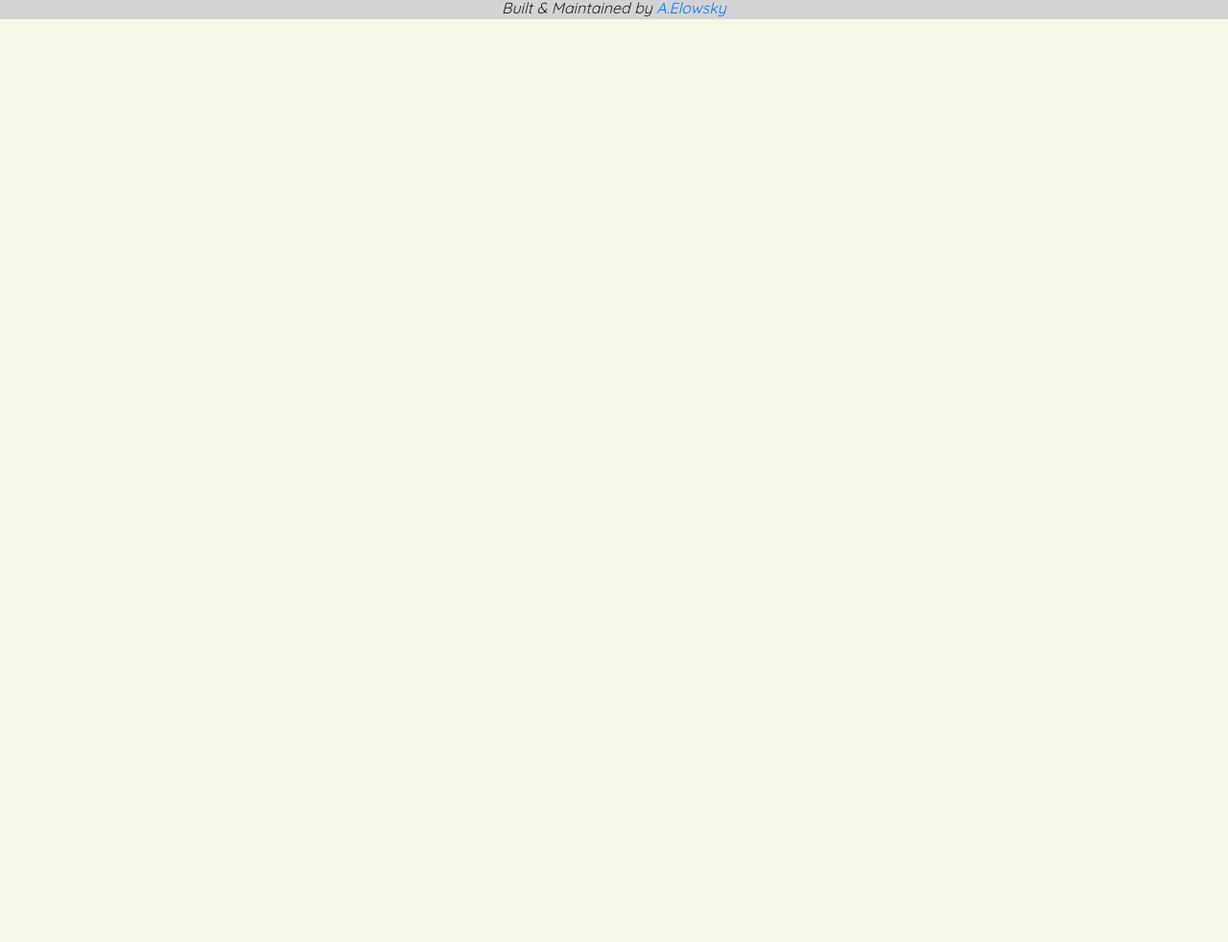
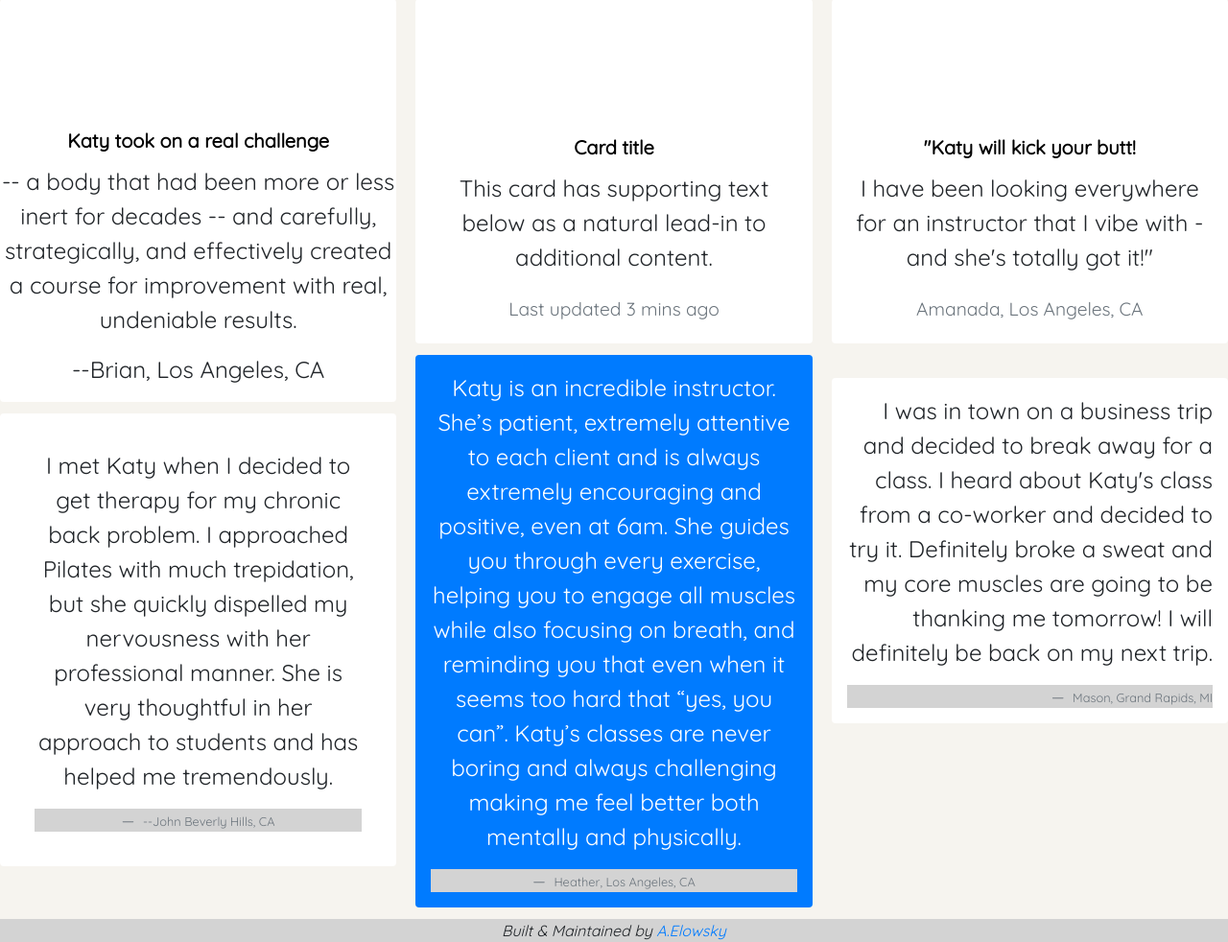
Before and after one commit to elowskya/code-playground, a PHP site: page / in a window 1280 px wide. Shown: the part 3445-4427 px from the top of the page at 96% size. Before the commit the page ends 3465 px from the top, so only its background shows below. Run offline with PHP 8.4, Linux system fonts and the light colour scheme.

Commit message:
updating layout

```diff
--- a/index.html
+++ b/index.html
@@ -235,9 +212,73 @@
                                           Definitely broke a sweat and my core muscles are going to be thanking me tomorrow! I will definitely be back on my next trip.
                                        </blockquote><cite id="quote-attrib">--Mason, Grand Rapids, MI</cite>
                                     </div>
-                                    </section>
+                                    </section> -->
 
       </div>
+
+      <div class="card-columns">
+          <div class="card">
+            <!-- <img class="card-img-top" src="..." alt="Card image cap"> -->
+            <div class="card-top">
+              <h5 class="card-title">Katy took on a real challenge</h5>
+              <p class="card-text">-- a body that had been more or less inert for decades -- and carefully, strategically, and effectively created a course for improvement with real, undeniable results.
+                </p>
+                <p>
+                  --Brian, Los Angeles, CA
+                </p>
+            </div>
+          </div>
+          <div class="card p-3">
+            <blockquote class="blockquote mb-0 card-body">
+              <p>I met Katy when I decided to get therapy for my chronic back problem. I approached Pilates with much trepidation, but she quickly dispelled my nervousness with her professional manner. She is very thoughtful in her approach to students and has helped me tremendously.</p>
+              <footer class="blockquote-footer">
+                <small class="text-muted">
+                  --John Beverly Hills, CA
+                </small>
+              </footer>
+            </blockquote>
+          </div>
+          <div class="card">
+            <!-- <img class="card-img-top" src="..." alt="Card image cap"> -->
+            <div class="card-body">
+              <h5 class="card-title">Card title</h5>
+              <p class="card-text">This card has supporting text below as a natural lead-in to additional content.</p>
+              <p class="card-text"><small class="text-muted">Last updated 3 mins ago</small></p>
+            </div>
+          </div>
+          <div class="card bg-primary text-white text-center p-3">
+            <blockquote class="blockquote mb-0">
+              <p>Katy is an incredible instructor. She’s patient, extremely attentive to each client and is always extremely encouraging and positive, even at 6am.  She guides you through every exercise, helping you to engage all muscles while also focusing on breath, and reminding you that even when it seems too hard that “yes, you can”. Katy’s classes are never boring and always challenging making me feel better both mentally and physically.</p>
+              <footer class="blockquote-footer">
+                <small>
+                  Heather, Los Angeles, CA
+                </small>
+              </footer>
+            </blockquote>
+          </div>
+          <div class="card text-center">
+            <div class="card-body">
+              <h5 class="card-title">"Katy will kick your butt!</h5>
+              <p class="card-text">I have been looking everywhere for an instructor that I vibe with - and she's totally got it!"</p>
+              <p class="card-text"><small class="text-muted">Amanada, Los Angeles, CA</small></p>
+            </div>
+          </div>
+          <div class="card">
+            <!-- <img class="card-img" src="..." alt="Card image"> -->
+          </div>
+          <div class="card p-3 text-right">
+            <blockquote class="blockquote mb-0">
+              <p>I was in town on a business trip and decided to break away for a class. I heard about Katy's class from a co-worker and decided to try it.
+                  Definitely broke a sweat and my core muscles are going to be thanking me tomorrow! I will definitely be back on my next trip.</p>
+              <footer class="blockquote-footer">
+                <small class="text-muted">
+                  Mason, Grand Rapids, MI
+                </small>
+              </footer>
+            </blockquote>
+          </div>
+
+        </div>
         <!-- footer -->
 
         <footer>
--- a/public/css/style.css
+++ b/public/css/style.css
@@ -10,6 +10,11 @@ navbar {
     display: inline-block;
     /* position: absolute; */
     color: black;
+}
+
+.rounded-circle {
+    padding: 1%;
+
 }
 
 body {
```
Also changed, not shown: other parts of index.html (+24 -47 lines).
